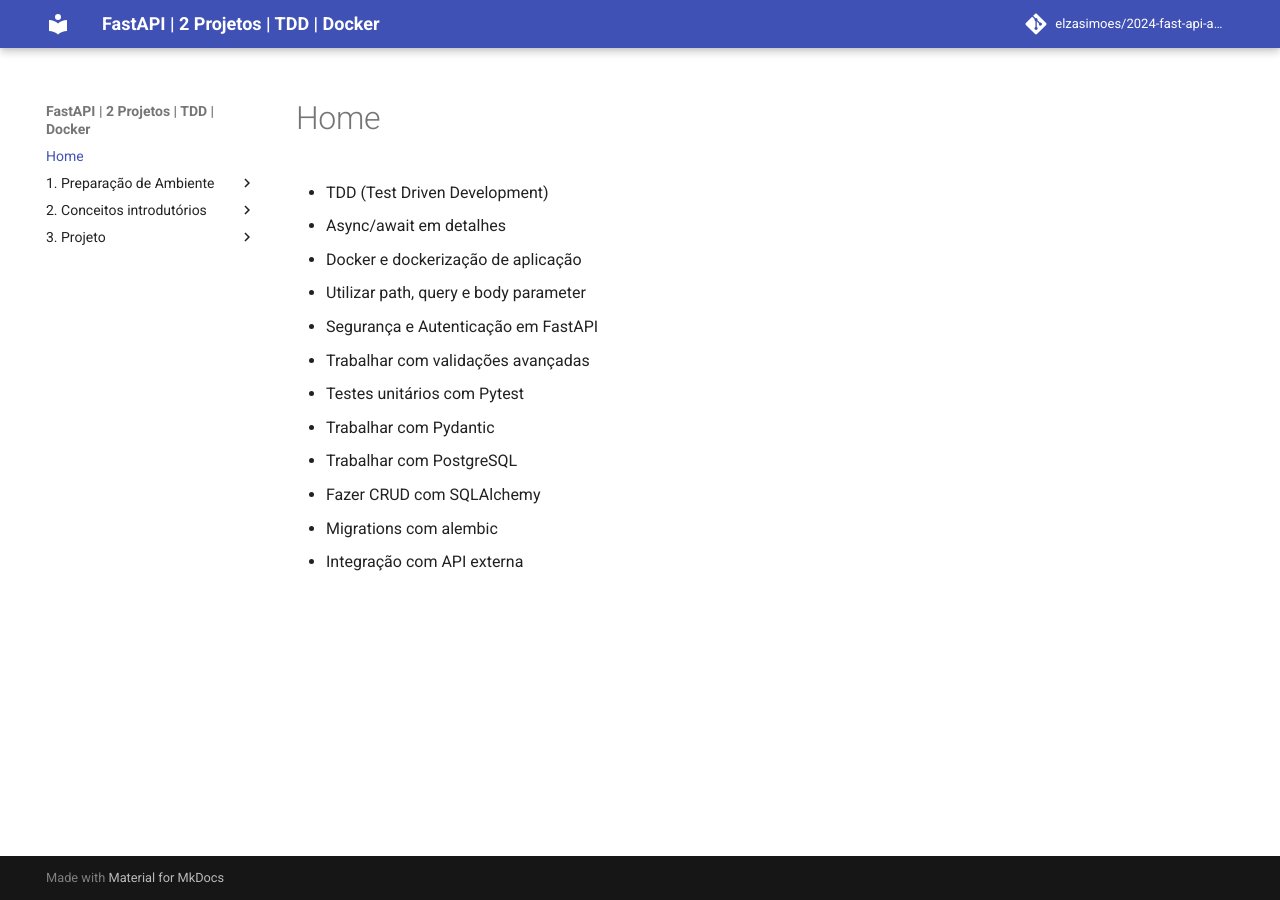
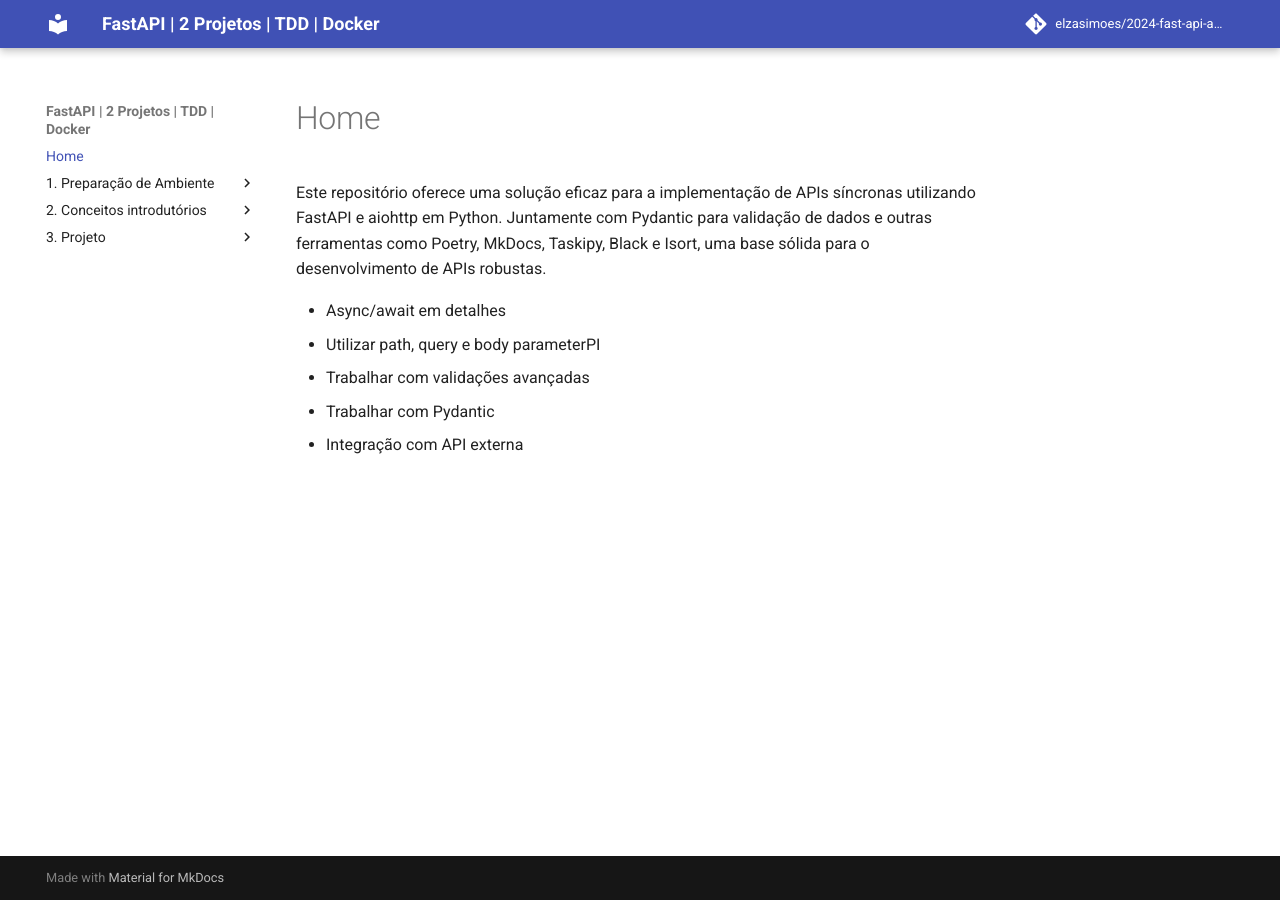
Before and after one commit to elzasimoes/2024-fast-api-async, an MkDocs documentation site: the page built from docs/index.md, in a window 1280 px wide. Built offline with MkDocs 1.6.1 and Material for MkDocs 9.7.7, drawn with Linux system fonts in a browser that asks for light colours; comment, search, counter and statistics services are not loaded.

Commit message:
Deploy gh pages

```diff
--- a/docs/index.md
+++ b/docs/index.md
@@ -1,12 +1,7 @@
-- TDD (Test Driven Development)
+Este repositório oferece uma solução eficaz para a implementação de APIs síncronas utilizando FastAPI e aiohttp em Python. Juntamente com Pydantic para validação de dados e outras ferramentas como Poetry, MkDocs, Taskipy, Black e Isort, uma base sólida para o desenvolvimento de APIs robustas.
+
 - Async/await em detalhes
-- Docker e dockerização de aplicação
-- Utilizar path, query e body parameter
-- Segurança e Autenticação em FastAPI
+- Utilizar path, query e body parameterPI
 - Trabalhar com validações avançadas
-- Testes unitários com Pytest
 - Trabalhar com Pydantic
-- Trabalhar com PostgreSQL
-- Fazer CRUD com SQLAlchemy
-- Migrations com alembic
 - Integração com API externa
```
